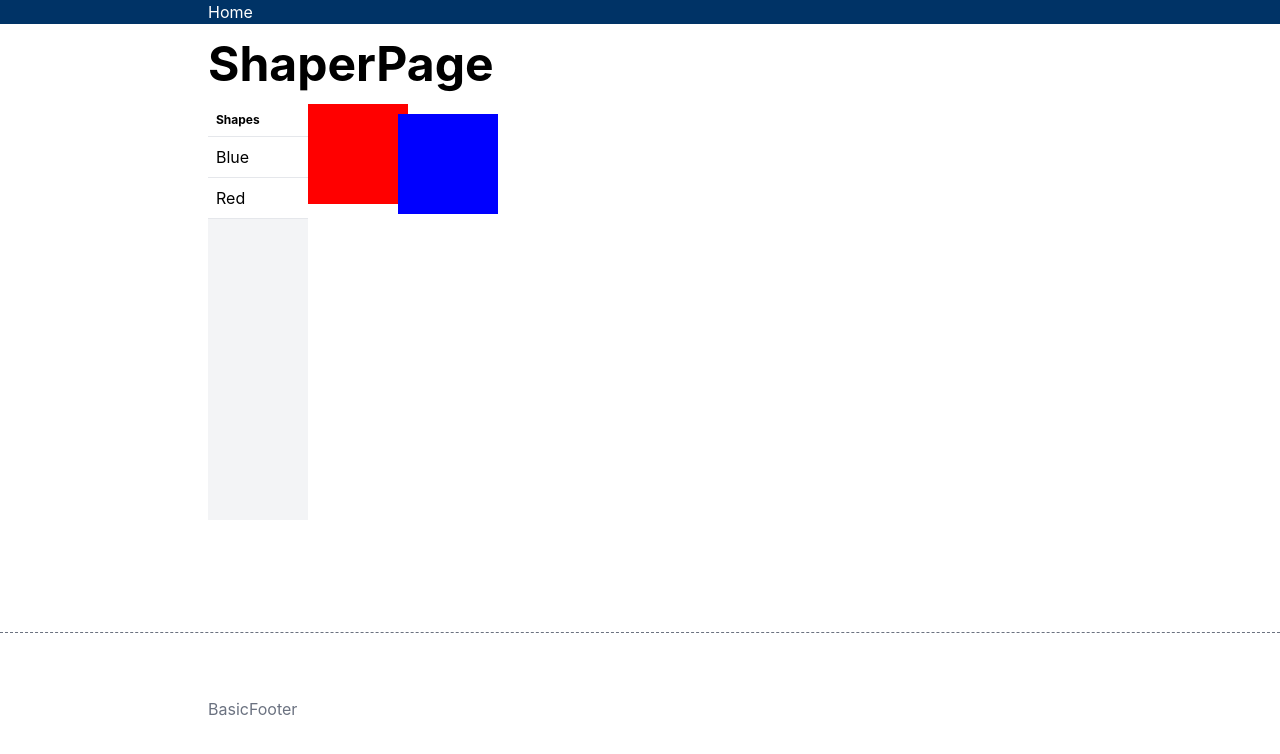
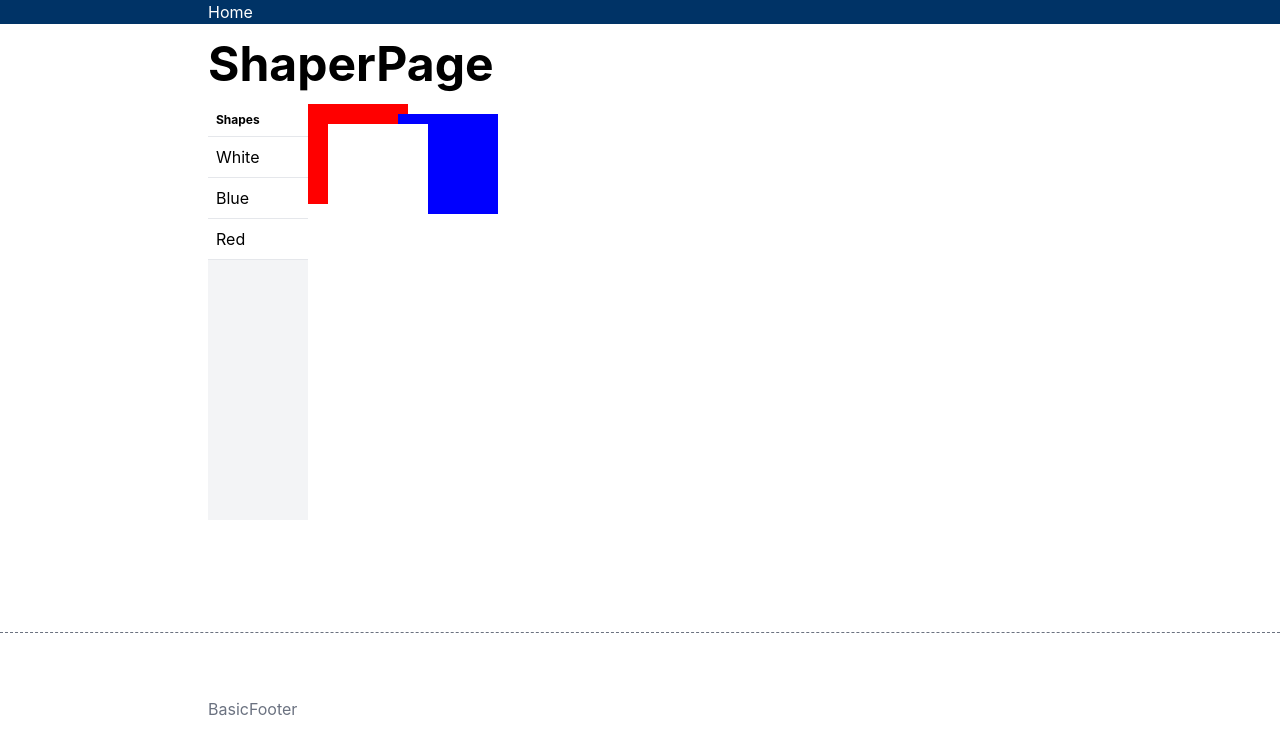
Before and after one commit to ginpei/ashigaru, a Next.js app: page /my/shaper in a window 1280 px wide. Shown: the top 754 px of the page. Built offline with nearby package versions, Linux system fonts and the light colour scheme.

Commit message:
feat: 🎸 visible on light color

```diff
--- a/src/pages/shaper/ShaperPage.tsx
+++ b/src/pages/shaper/ShaperPage.tsx
@@ -30,6 +30,15 @@ const demoShapeData: ShapeData[] = [
     top: 10,
     width: 100,
   },
+  {
+    color: "white",
+    height: 100,
+    id: "3",
+    left: 20,
+    name: "White",
+    top: 20,
+    width: 100,
+  },
 ];
 
 export function ShaperPage(): JSX.Element {
--- a/src/pages/shaper/canvas/Marquee.tsx
+++ b/src/pages/shaper/canvas/Marquee.tsx
@@ -19,7 +19,7 @@ export function Marquee({ onSelect, shape }: MarqueeProps): JSX.Element {
     <button
       className="
         Marquee
-        absolute overflow-hidden border-2 border-dashed border-blue-900 bg-blue-900/50 p-4 text-xs text-white
+        absolute overflow-hidden border-2 border-blue-900 bg-blue-900/50 p-4 text-xs text-white outline-dashed -outline-offset-2 outline-white/75
         hover:bg-blue-500/50
       "
       onClick={onItemClick}
```
